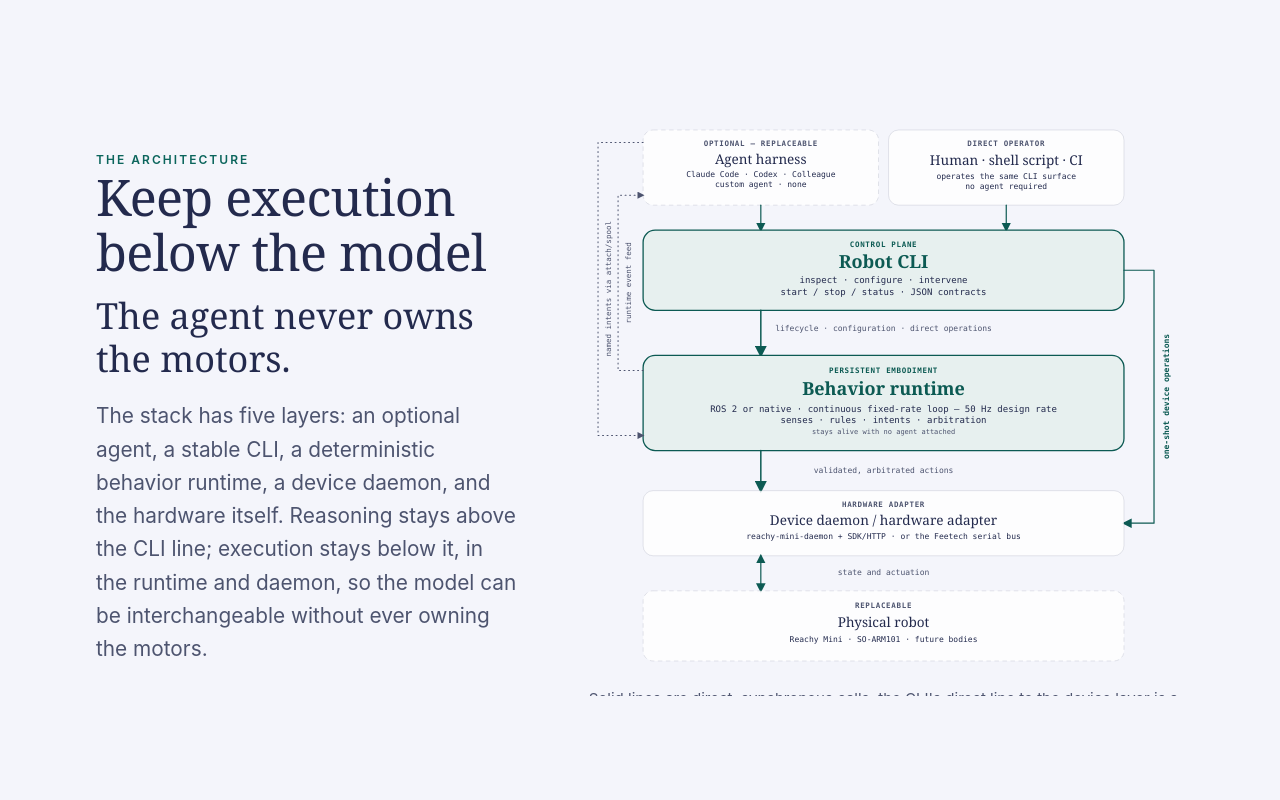
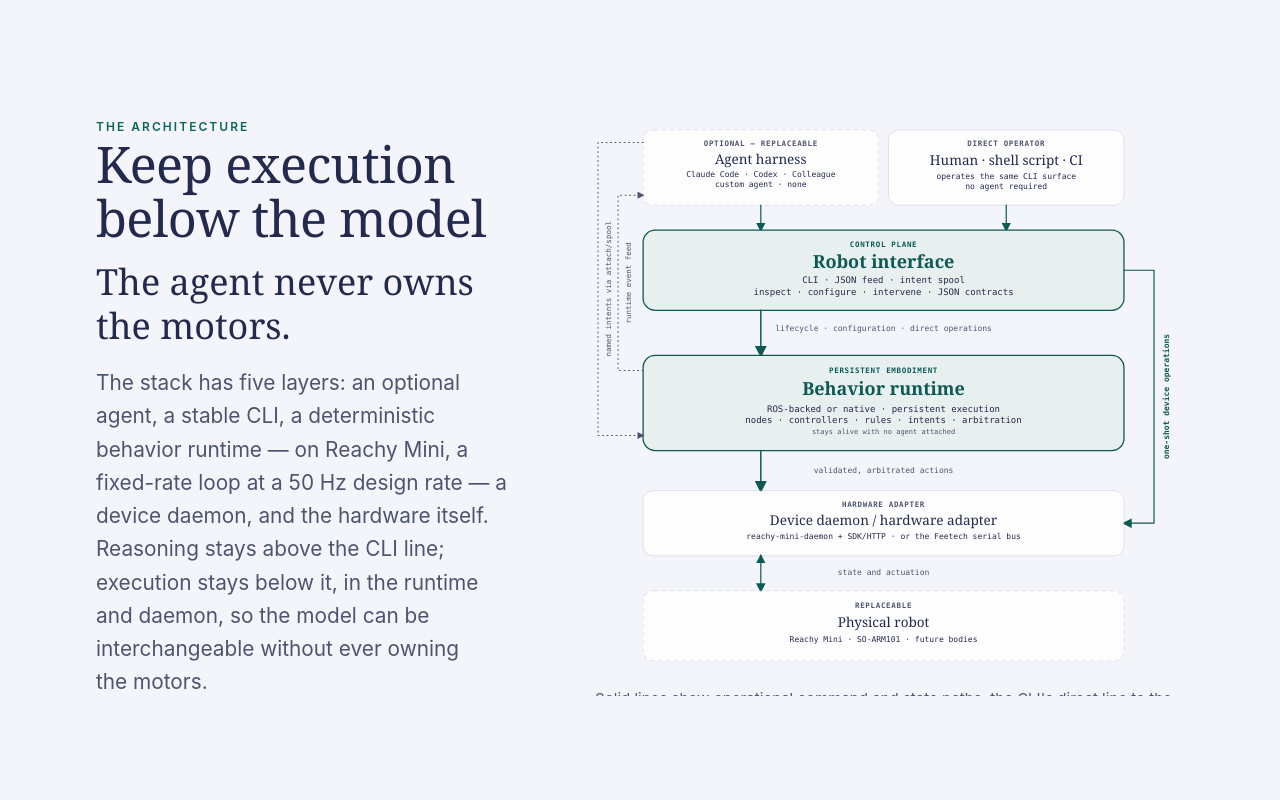
Before and after one commit to agentculture/org, an Astro site in the folder site-astro/: page /presentations/mind-nervous-system-body in a window 1280 px wide. Shown: the part 1960-2760 px from the top of the page. Built offline with nearby package versions, Linux system fonts and the light colour scheme; Astro itself is replaced by a stand-in of ours; a web font is replaced by a local one.

Commit message:
fix(deck): technical-review fixes — ROS-accurate runtime layer, Robot interface box, softened slide 2, canonical run command (#26)
Five review-driven corrections to the six-slide deck:

- Diagram runtime layer: "ROS-backed or native · persistent execution" /
  "nodes · controllers · rules · intents · arbitration" — ROS 2 is not
  itself a fixed-rate behavior loop. The 50 Hz design rate moves out of
  the generic architecture into the stack slide's Reachy-specific spoken
  aside (still design-rate qualified; the deck-wide check still bites).
- Control-plane box renamed "Robot interface" (CLI · JSON feed · intent
  spool): the CLI is one executable surface of the stable contract, so
  the dotted agent<->runtime paths no longer contradict "the CLI is the
  stable bridge". Accessible desc narration updated to match.
- Diagram caption: "Solid lines show operational command and state
  paths" — ROS topics, services, and actions are not universally
  synchronous.
- Slide 2: "These approaches can coexist. The architectural question is
  whether the robot exposes a stable boundary between what intelligence
  decides and what robot software executes." Bottom line: "What matters
  is a stable boundary." (test re-pinned first, observed failing)
- Close slide: `reachy-mini-cli behavior engine run` (canonical runtime
  command); source note now "separates the optional agent from the
  symbolic runtime."

ARM101 card unchanged, as reviewed. Verified: 17/17 node tests, astro
build clean, 22/22 presentation checks, 56 pytest, markdownlint clean.


Claude-Session: https://claude.ai/code/session_01FqTq59W6wi1YZqxGf228Tt

Co-authored-by: Claude Fable 5 <noreply@anthropic.com>

```diff
--- a/pyproject.toml
+++ b/pyproject.toml
@@ -1,6 +1,6 @@
 [project]
 name = "org"
-version = "0.17.0"
+version = "0.17.1"
 description = "The AgentCulture org site — source of the web presence published to AgentCulture.org. Replaces the deleted landing-page repo. Not distributed on PyPI: the CLI stays repo-local; the deliverable is the published site."
 readme = "README.md"
 license = "Apache-2.0"
--- a/site-astro/src/components/CliRuntimeStackDiagram.astro
+++ b/site-astro/src/components/CliRuntimeStackDiagram.astro
@@ -3,7 +3,8 @@
 // cli-runtime-reframe deck (org#21). Five layers, top to bottom:
 //
 //   Agent harness (optional) ─┐
-//   Human · shell script · CI ─┴─> Robot CLI — control plane
+//   Human · shell script · CI ─┴─> Robot interface — control plane
+//                                  (CLI · JSON feed · intent spool)
 //                                        │  (direct, one-shot ops)
 //                                        ▼           ╲
 //                              Behavior runtime        ╲
@@ -14,8 +15,13 @@
 //                                        ↕
 //                                Physical robot
 //
-// Every box and arrow label is taken verbatim from org#21's proposed
-// mermaid diagram and terminology table:
+// Box and arrow labels originate from org#21's proposed mermaid diagram and
+// terminology table, amended by the deck-technical-fixes review: the
+// control-plane box is "Robot interface" (the CLI is one executable surface
+// of the stable contract beside the JSON feed and intent spool, so the
+// dotted agent<->runtime paths no longer contradict "the CLI is the stable
+// bridge"), and the runtime layer reads "ROS-backed or native · persistent
+// execution" (ROS 2 is not itself a fixed-rate behavior loop):
 //
 //   AGENT --> CLI ; HUMAN --> CLI
 //   CLI -->|"lifecycle · configuration · direct operations"| RUNTIME
@@ -31,8 +37,10 @@
 // visual emphasis: they are the stable center of the story. "reachy-mini-
 // daemon" is named only on the device layer, never on the runtime — the
 // behavior runtime and the lower-level device daemon are never conflated.
-// Any tick-rate label reads "50 Hz design rate", never a measured claim
-// (reachy-mini-cli CHANGELOG v0.42.0 records 23 Hz achieved so far).
+// The diagram carries no tick-rate label — the 50 Hz figure lives in the
+// stack slide's spoken track as a Reachy-specific aside, qualified as a
+// design rate, never a measured claim (reachy-mini-cli CHANGELOG v0.42.0
+// records 23 Hz achieved so far).
 //
 // Pure inline SVG, no script, no external asset. Theming rides the same
 // CSS custom properties as MindNervousSystemBodyDiagram.astro / ReachyDiagram
@@ -59,20 +67,21 @@
         Five layers, drawn top to bottom. At the top, two replaceable entry points feed the
         same control plane: an optional agent harness — Claude Code, Codex, Colleague, a
         custom agent, or none, drawn with a dashed border — and a human, shell script, or CI
-        system. Both connect straight down into the robot CLI, the control plane, which
-        inspects, configures, intervenes, and reports start, stop, and status through JSON
-        contracts; the CLI and the layer below it, the behavior runtime, carry the strongest
-        visual weight in this diagram. The CLI sends lifecycle, configuration, and direct
-        operations down into the behavior runtime, implemented in ROS 2 or a native runtime — a continuous fixed-rate loop — 50 Hz is a
-        design rate, not a measured one — that runs senses, rules, intents, and arbitration.
-        The CLI also has a direct, required path straight down to the device layer, for
-        one-shot device operations that bypass the runtime entirely. The behavior runtime
-        sends validated, arbitrated actions down to the device daemon or hardware adapter,
-        which exchanges state and actuation with the physical robot at the bottom — Reachy
-        Mini, SO-ARM101, or a future body, drawn replaceable like the agent above it. Two
-        dotted paths connect the agent and the runtime directly, bypassing the CLI: the
-        runtime emits a runtime event feed up to the agent, and the agent submits named
-        intents back down to the runtime through attach and spool.
+        system. Both connect straight down into the robot interface, the control plane, whose
+        surfaces are the CLI, the JSON feed, and the intent spool; the CLI inspects,
+        configures, intervenes, and reports through JSON contracts. The interface and the
+        layer below it, the behavior runtime, carry the strongest visual weight in this
+        diagram. The CLI sends lifecycle, configuration, and direct operations down into the
+        behavior runtime — ROS-backed or native, persistent execution that runs nodes,
+        controllers, rules, intents, and arbitration. The CLI also has a direct, required
+        path straight down to the device layer, for one-shot device operations that bypass
+        the runtime entirely. The behavior runtime sends validated, arbitrated actions down
+        to the device daemon or hardware adapter, which exchanges state and actuation with
+        the physical robot at the bottom — Reachy Mini, SO-ARM101, or a future body, drawn
+        replaceable like the agent above it. Two dotted paths connect the agent and the
+        runtime directly — the interface's non-CLI surfaces: the runtime emits its event
+        feed up to the agent, and the agent submits named intents back down to the runtime
+        through attach and spool.
       </desc>
 
       <defs>
@@ -125,12 +134,12 @@
       <g aria-hidden="true">
         <rect x="120" y="220" width="960" height="160" rx="24" class="layer-box emphasis"></rect>
         <text x="600" y="254" text-anchor="middle" class="kicker kicker-strong">CONTROL PLANE</text>
-        <text x="600" y="296" text-anchor="middle" class="layer-title layer-title-lg">Robot CLI</text>
+        <text x="600" y="296" text-anchor="middle" class="layer-title layer-title-lg">Robot interface</text>
         <text x="600" y="326" text-anchor="middle" class="layer-sub layer-sub-lg">
-          inspect · configure · intervene
+          CLI · JSON feed · intent spool
         </text>
         <text x="600" y="350" text-anchor="middle" class="layer-sub layer-sub-lg">
-          start / stop / status · JSON contracts
+          inspect · configure · intervene · JSON contracts
         </text>
       </g>
 
@@ -163,10 +172,10 @@
         <text x="600" y="506" text-anchor="middle" class="kicker kicker-strong">PERSISTENT EMBODIMENT</text>
         <text x="600" y="550" text-anchor="middle" class="layer-title layer-title-lg">Behavior runtime</text>
         <text x="600" y="582" text-anchor="middle" class="layer-sub layer-sub-lg">
-          ROS 2 or native · continuous fixed-rate loop — 50 Hz design rate
+          ROS-backed or native · persistent execution
         </text>
         <text x="600" y="604" text-anchor="middle" class="layer-sub layer-sub-lg">
-          senses · rules · intents · arbitration
+          nodes · controllers · rules · intents · arbitration
         </text>
         <text x="600" y="626" text-anchor="middle" class="layer-note">
           stays alive with no agent attached
@@ -247,9 +256,9 @@
   </div>
 
   <figcaption class="diagram-caption">
-    Solid lines are direct, synchronous calls; the CLI's direct line to the device layer is a
-    required one-shot path that bypasses the runtime. Dotted lines are the optional runtime
-    event feed and named-intent path an attached agent can use instead.
+    Solid lines show operational command and state paths; the CLI's direct line to the device
+    layer is a required one-shot path that bypasses the runtime. Dotted lines are the optional
+    runtime event feed and named-intent path an attached agent can use instead.
   </figcaption>
 </figure>
 
--- a/site-astro/src/data/mind-nervous-system-body-slides.ts
+++ b/site-astro/src/data/mind-nervous-system-body-slides.ts
@@ -23,7 +23,8 @@
 //      (plan task t3), not a dataset field.
 //   2. paths      · paths    · beat 2 — three ways intelligence reaches a
 //      robot today (coded behavior, learned policy, agent tools) via
-//      `columns`; none of them draws a stable boundary.
+//      `columns`; they can coexist — the architectural question is the
+//      stable boundary between deciding and executing.
 //   3. stack      · stack    · beat 3 — carries `diagram: true` so the
 //      renderer embeds the five-layer architecture component beside the
 //      copy; the agent stays above the CLI line, execution stays below it.
@@ -187,13 +188,13 @@ export const mindNervousSystemBodySlides = [
     eyebrow: "three paths, one gap",
     headline: "Intelligence reaches robots in different ways",
     spokenLine:
-      "Some robots run fixed, hand-coded behavior; others run a learned policy trained end to end; a growing set let an agent call tools directly against the hardware. Each path works, but none of them draws a clean line between what the agent decides and what the robot's software is responsible for executing.",
+      "Some robots run fixed, hand-coded behavior; others run a learned policy trained end to end; a growing set let an agent call tools directly against the hardware. These approaches can coexist. The architectural question is whether the robot exposes a stable boundary between what intelligence decides and what robot software executes.",
     columns: [
       { label: "Coded behavior" },
       { label: "Learned policy" },
       { label: "Agent tools" },
     ],
-    bottomLine: "What's missing is a stable boundary.",
+    bottomLine: "What matters is a stable boundary.",
   },
   {
     id: "stack",
@@ -203,7 +204,7 @@ export const mindNervousSystemBodySlides = [
     eyebrow: "the architecture",
     headline: "Keep execution below the model",
     spokenLine:
-      "The stack has five layers: an optional agent, a stable CLI, a deterministic behavior runtime, a device daemon, and the hardware itself. Reasoning stays above the CLI line; execution stays below it, in the runtime and daemon, so the model can be interchangeable without ever owning the motors.",
+      "The stack has five layers: an optional agent, a stable CLI, a deterministic behavior runtime — on Reachy Mini, a fixed-rate loop at a 50 Hz design rate — a device daemon, and the hardware itself. Reasoning stays above the CLI line; execution stays below it, in the runtime and daemon, so the model can be interchangeable without ever owning the motors.",
     bottomLine: "The agent never owns the motors.",
   },
   {
@@ -249,7 +250,7 @@ export const mindNervousSystemBodySlides = [
         status: "working system",
         traits: "Rules · behavior runtime · device daemon",
         claim: "The complete native-runtime pattern.",
-        command: "reachy-mini-cli behavior engine start",
+        command: "reachy-mini-cli behavior engine run",
       },
       {
         robot: "so101",
@@ -292,7 +293,7 @@ export const deckSources = {
       repositoryUrl: "https://github.com/agentculture/arm101-cli",
     },
   ],
-  note: "reachy-mini-cli v0.42.0 retired the AI-first flow — the robot's presence is the symbolic runtime.",
+  note: "reachy-mini-cli v0.42.0 separates the optional agent from the symbolic runtime.",
 } as const satisfies {
   projects: readonly DeckSourceProject[];
   note: string;
```
Also changed, not shown: site-astro/src/data/mind-nervous-system-body-slides.test.mjs (+2 -2 lines), CHANGELOG.md, 1 other file.
